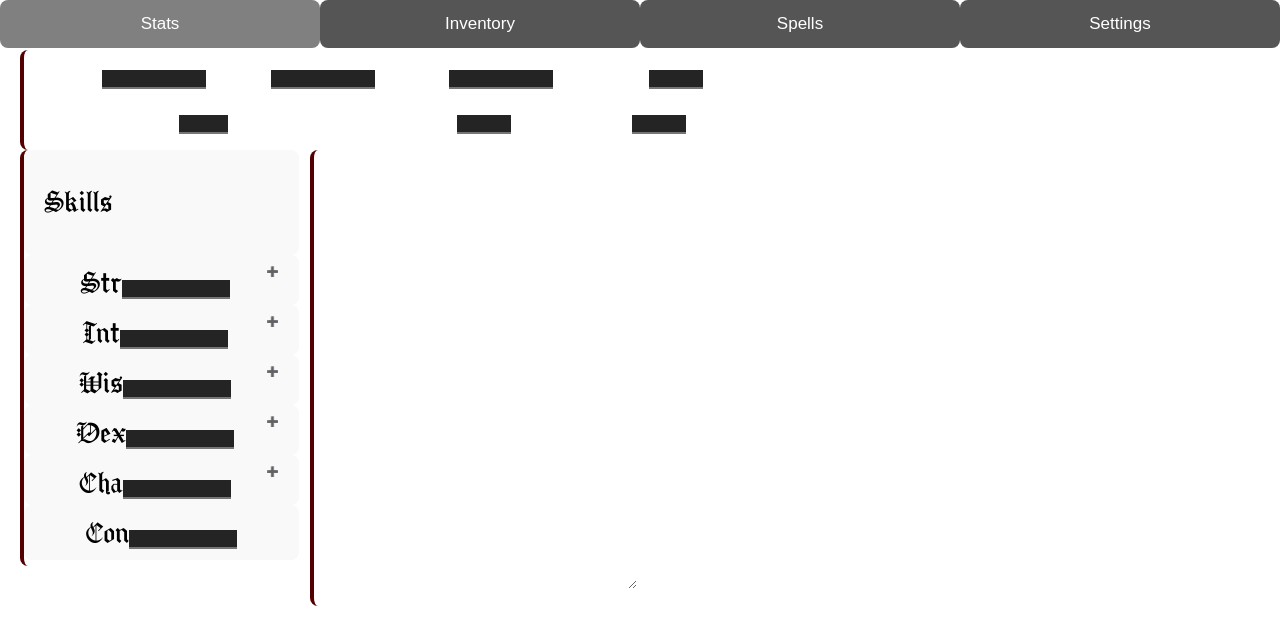
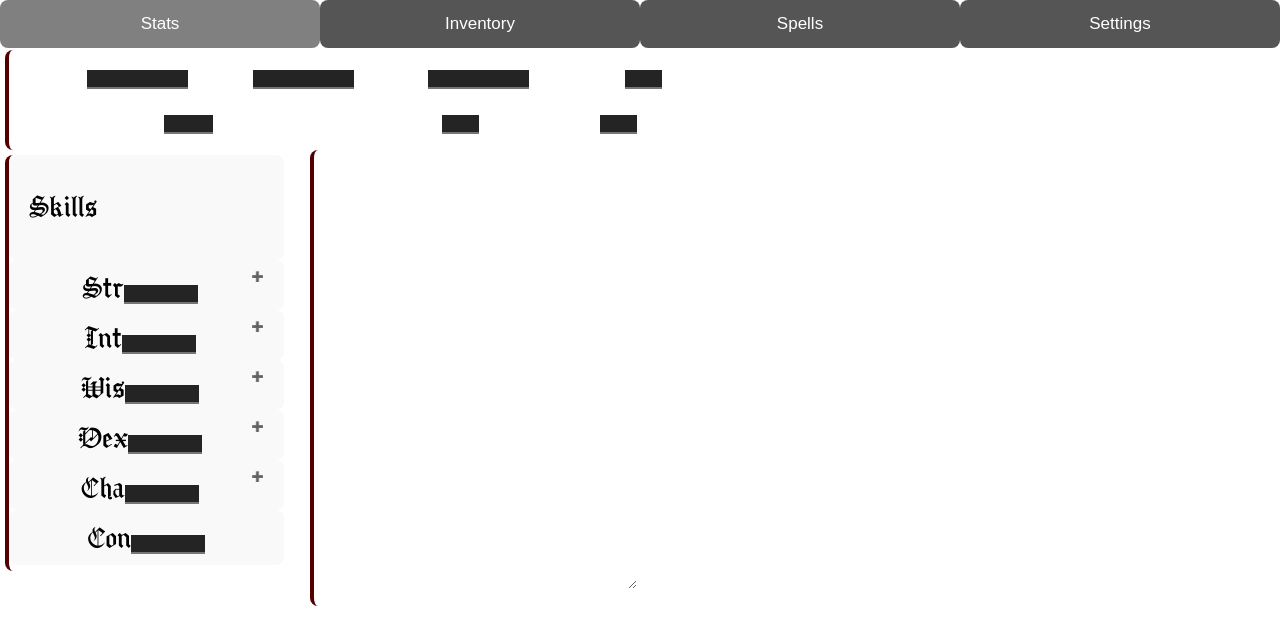
Before and after one commit to Fantom42/5e-character-sheet, a website built with Vite: page index.html in a window 1280 px wide. Shown: the top 644 px of the page. Built offline with nearby package versions, Linux system fonts and the light colour scheme.

Commit message:
Update style.css

```diff
--- a/style.css
+++ b/style.css
@@ -99,19 +99,21 @@ h1 {
   border-radius: 0.5rem;
   border-color: #550000;
   height: 26rem;
-  width: 17.7rem;
+  width: 18rem;
 }
 
 #outside {
   position: absolute;
   width:1750px;
   top: 50px;
+  left: 5px;
 }
 
 #outside2 {
   position: absolute;
   place-items: center;
-  top: 150px;
+  top: 155px;
+  left: 5px;
 }
 
 #outside3 {
@@ -125,7 +127,6 @@ h1 {
 }
 
 .short_input{
-  width: 50px;
   border-top: none;
   border-left: none;
   border-right: none;
@@ -133,7 +134,6 @@ h1 {
 }
 
 .shortish_input{
-  width: 100px;
   border-top: none;
   border-left: none;
   border-right: none;
```
